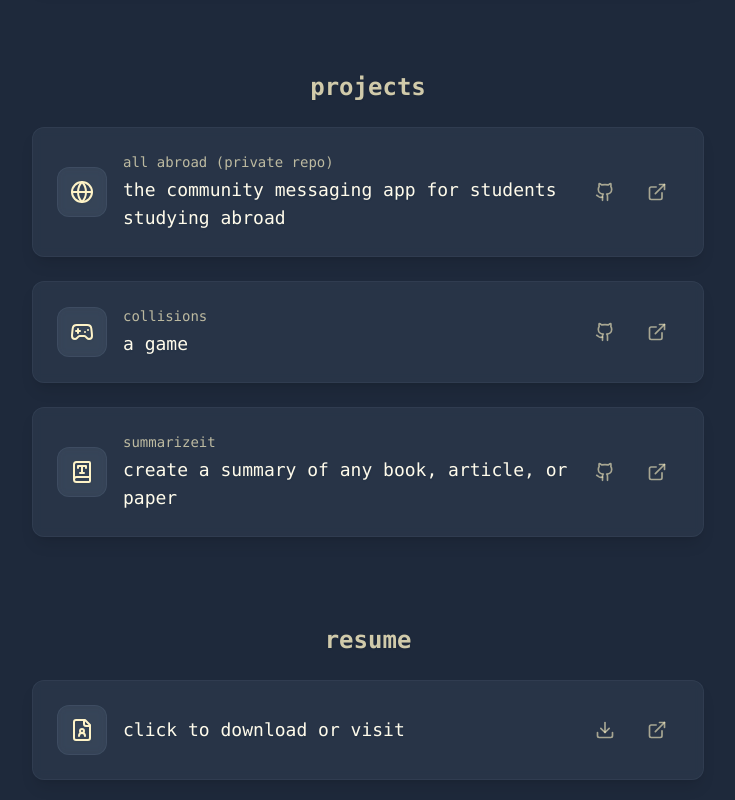
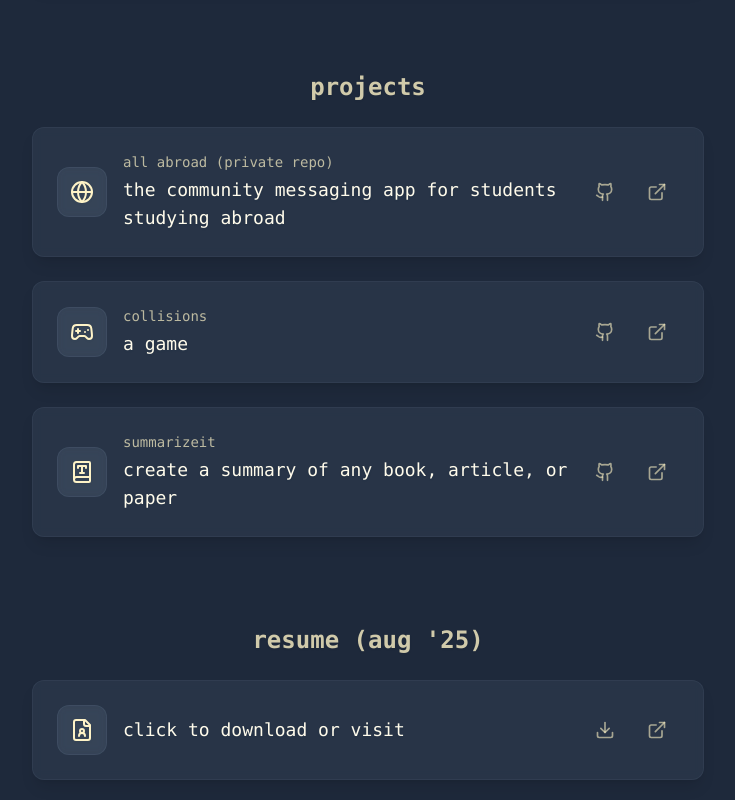
Before and after one commit to mattcruz45/portfolio, a React (Create React App) app: page / in a window 1280 px wide. Shown: the part 1248-2048 px from the top of the page, without its empty margins (272-1007 px from the left). Built offline with nearby package versions, Linux system fonts and the light colour scheme.

Commit message:
resume update

```diff
--- a/src/pages/Resume.js
+++ b/src/pages/Resume.js
@@ -15,7 +15,7 @@ export default function Resume() {
         <section id="resume" className="py-5 px-5 pt-16 max-w-4xl mx-auto bg-slate-800">
             <div className="text-center mb-5">
                 <p className="text-2xl font-bold text-amber-100/80 max-w-2xl mx-auto leading-relaxed drop-shadow-sm hover:text-amber-200 hover:scale-125 transition-all duration-500 cursor-pointer">
-                    resume
+                    resume (aug '25)
                 </p>
             </div>
 
```
Also changed, not shown: 1 other file (tests, documents, lock files or other folders).
